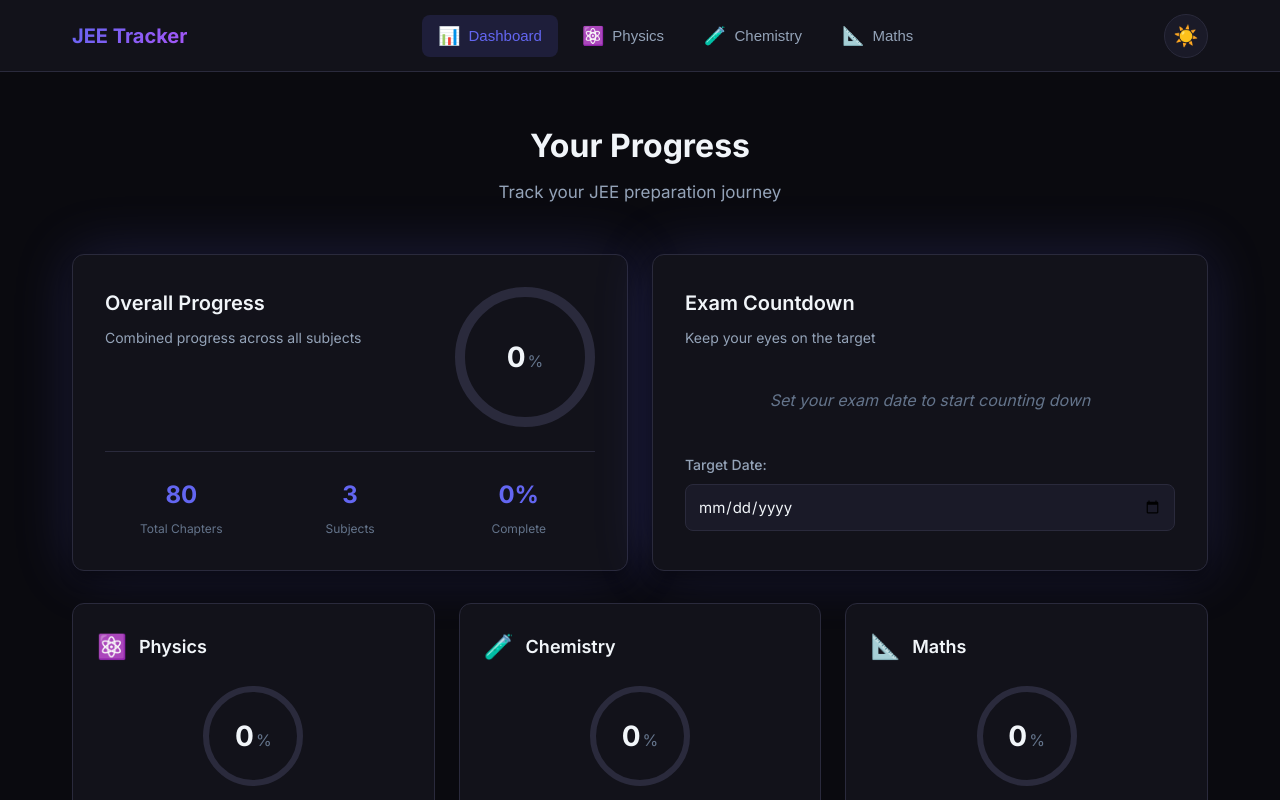
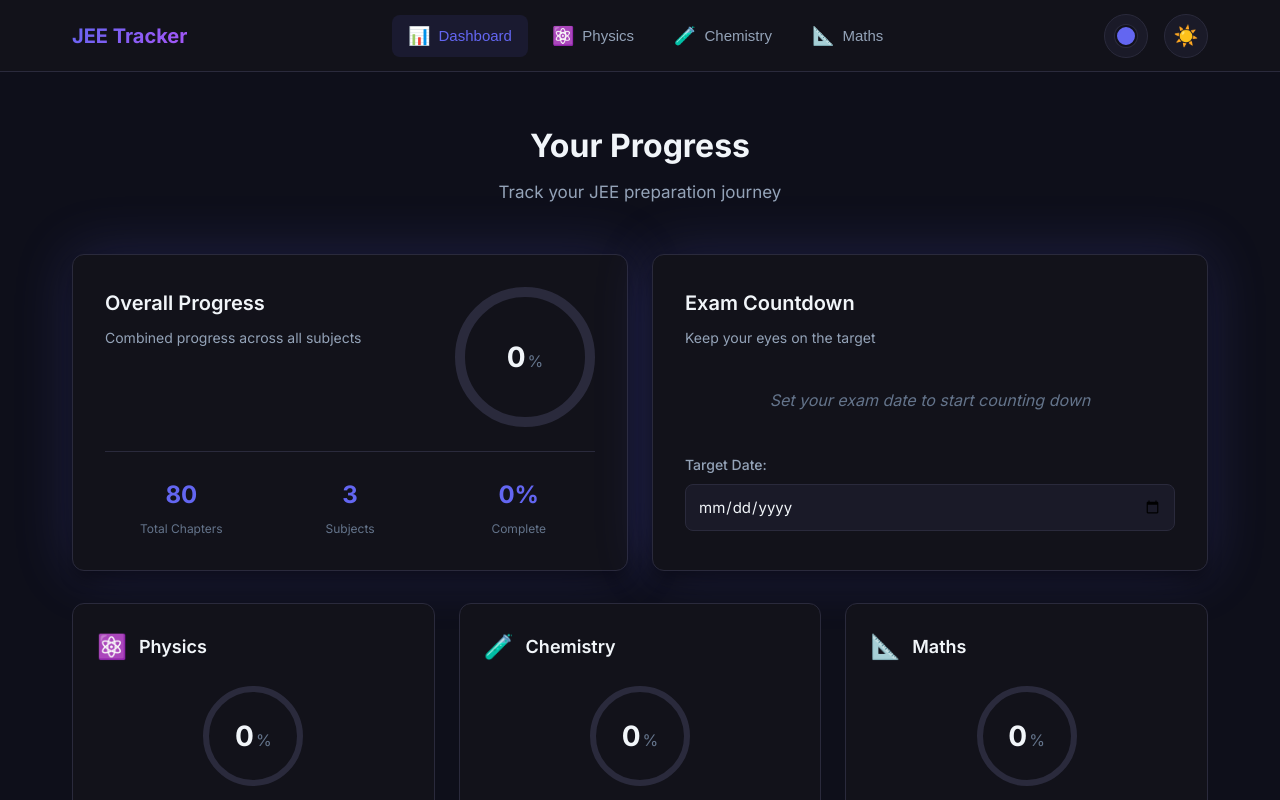
Before and after one commit to Namankatiyar/pcm-tracker, a React (Vite) app: page / in a window 1280 px wide. Shown: the top 800 px of the page. Built offline with nearby package versions, Linux system fonts and the light colour scheme.

Commit message:
adding accent colour functionality

```diff
--- a/src/App.css
+++ b/src/App.css
@@ -1,7 +1,9 @@
 /* ===== Design System ===== */
 :root {
   /* Colors - Light Theme */
-  --bg-primary: #f8fafc;
+  --bg-base: #f8fafc;
+  --accent: #6366f1; /* Default accent */
+  --bg-primary: color-mix(in srgb, var(--accent), var(--bg-base) 96%); /* Slight tint */
   --bg-secondary: #ffffff;
   --bg-tertiary: #f1f5f9;
   --text-primary: #0f172a;
@@ -11,7 +13,6 @@
   --border-hover: #cbd5e1;
 
   /* Accent & Brand */
-  --accent: #6366f1;
   --accent-hover: #4f46e5;
   --accent-light: rgba(99, 102, 241, 0.1);
 
@@ -33,7 +34,7 @@
   --shadow-sm: 0 1px 2px rgba(0, 0, 0, 0.04);
   --shadow-md: 0 4px 6px -1px rgba(0, 0, 0, 0.05), 0 2px 4px -1px rgba(0, 0, 0, 0.03);
   --shadow-lg: 0 10px 15px -3px rgba(0, 0, 0, 0.05), 0 4px 6px -2px rgba(0, 0, 0, 0.03);
-  --shadow-glow: 0 0 40px rgba(99, 102, 241, 0.15);
+  --shadow-glow: 0 0 40px color-mix(in srgb, var(--accent), transparent 85%);
 
   /* Transitions */
   --transition-fast: 150ms ease;
@@ -48,7 +49,8 @@
 }
 
 [data-theme="dark"] {
-  --bg-primary: #0a0a0f;
+  --bg-base: #0a0a0f;
+  --bg-primary: color-mix(in srgb, var(--accent), var(--bg-base) 95%); /* Slightly stronger tint in dark mode */
   --bg-secondary: #12121a;
   --bg-tertiary: #1a1a28;
   --text-primary: #f1f5f9;
@@ -66,7 +68,7 @@
   --shadow-sm: 0 1px 2px rgba(0, 0, 0, 0.2);
   --shadow-md: 0 4px 6px -1px rgba(0, 0, 0, 0.3);
   --shadow-lg: 0 10px 15px -3px rgba(0, 0, 0, 0.4);
-  --shadow-glow: 0 0 60px rgba(99, 102, 241, 0.2);
+  --shadow-glow: 0 0 60px color-mix(in srgb, var(--accent), transparent 80%);
 }
 
 /* ===== Reset & Base ===== */
@@ -183,6 +185,99 @@ body {
 
 .nav-icon {
   font-size: 1.125rem;
+}
+
+.header-actions {
+  display: flex;
+  align-items: center;
+  gap: 1rem;
+}
+
+.color-picker-container {
+  position: relative;
+}
+
+.color-picker-toggle {
+  width: 44px;
+  height: 44px;
+  border: 1px solid var(--border);
+  background: var(--bg-tertiary);
+  border-radius: 50%;
+  cursor: pointer;
+  display: flex;
+  align-items: center;
+  justify-content: center;
+  transition: all var(--transition-fast);
+}
+
+.color-picker-toggle:hover {
+  border-color: var(--border-hover);
+  transform: scale(1.05);
+}
+
+.current-color-indicator {
+  width: 22px;
+  height: 22px;
+  border-radius: 50%;
+  border: 2px solid var(--bg-secondary);
+  box-shadow: 0 0 0 1px var(--border);
+}
+
+.color-picker-backdrop {
+  position: fixed;
+  top: 0;
+  left: 0;
+  right: 0;
+  bottom: 0;
+  z-index: 101;
+  background: transparent;
+}
+
+.color-picker-popup {
+  position: absolute;
+  top: 120%;
+  right: 0;
+  background: var(--bg-secondary);
+  border: 1px solid var(--border);
+  border-radius: var(--border-radius);
+  padding: 1rem;
+  box-shadow: var(--shadow-lg);
+  z-index: 102;
+  width: 220px;
+  animation: fadeIn 0.2s ease;
+}
+
+@keyframes fadeIn {
+  from { opacity: 0; transform: translateY(-5px); }
+  to { opacity: 1; transform: translateY(0); }
+}
+
+.color-grid {
+  display: grid;
+  grid-template-columns: repeat(4, 1fr);
+  gap: 0.75rem;
+}
+
+.color-option {
+  width: 32px;
+  height: 32px;
+  border-radius: 50%;
+  border: 2px solid transparent;
+  cursor: pointer;
+  transition: transform var(--transition-fast);
+  box-shadow: var(--shadow-sm);
+}
+
+.color-option:hover {
+  transform: scale(1.15);
+  box-shadow: var(--shadow-md);
+  z-index: 1;
+}
+
+.color-option.selected {
+  border-color: var(--text-primary);
+  transform: scale(1.1);
+  box-shadow: 0 0 0 2px var(--bg-secondary), 0 0 0 4px var(--accent);
 }
 
 .theme-toggle {
--- a/src/App.tsx
+++ b/src/App.tsx
@@ -19,6 +19,7 @@ function App() {
     const [theme, setTheme] = useLocalStorage<'light' | 'dark'>('jee-tracker-theme', 'dark');
     const [currentView, setCurrentView] = useLocalStorage<View>('jee-tracker-view', 'dashboard');
     const [progress, setProgress] = useLocalStorage<AppProgress>('jee-tracker-progress', initialProgress);
+    const [accentColor, setAccentColor] = useLocalStorage<string>('jee-tracker-accent', '#6366f1');
 
     const [subjectData, setSubjectData] = useState<Record<Subject, SubjectData | null>>({
         physics: null,
@@ -46,6 +47,18 @@ function App() {
     useEffect(() => {
         document.documentElement.setAttribute('data-theme', theme);
     }, [theme]);
+
+    // Apply accent color
+    useEffect(() => {
+        document.documentElement.style.setProperty('--accent', accentColor);
+        // Simple approximation for light variant: use the color with opacity
+        // We can't easily convert hex to rgba here without a helper, but we can use color-mix if supported
+        // or just rely on opacity in CSS if it was using variables.
+        // Current CSS uses rgba(99, 102, 241, 0.1).
+        // Let's try to set --accent-light using color-mix which is widely supported now
+        document.documentElement.style.setProperty('--accent-light', `color-mix(in srgb, ${accentColor}, transparent 90%)`);
+        document.documentElement.style.setProperty('--accent-hover', `color-mix(in srgb, ${accentColor}, black 10%)`);
+    }, [accentColor]);
 
     const { physicsProgress, chemistryProgress, mathsProgress, overallProgress, calculateSubjectProgress } = useProgress(progress, subjectData);
 
@@ -126,6 +139,8 @@ function App() {
                 onNavigate={setCurrentView}
                 theme={theme}
                 onThemeToggle={handleThemeToggle}
+                accentColor={accentColor}
+                onAccentChange={setAccentColor}
             />
             <main className="main-content">
                 {renderContent()}
--- a/src/components/ChapterRow.tsx
+++ b/src/components/ChapterRow.tsx
@@ -28,7 +28,8 @@ export function ChapterRow({
     useEffect(() => {
         const prevCompleted = prevCompletedRef.current;
         if (isFullyCompleted && prevCompleted < materialNames.length && prevCompleted > 0) {
-            triggerConfetti();
+            const accentColor = getComputedStyle(document.documentElement).getPropertyValue('--accent').trim() || '#6366f1';
+            triggerConfetti(accentColor);
         }
         prevCompletedRef.current = completedCount;
     }, [completedCount, isFullyCompleted, materialNames.length]);
--- a/src/components/Dashboard.tsx
+++ b/src/components/Dashboard.tsx
@@ -22,9 +22,9 @@ export function Dashboard({
     const [examDate, setExamDate] = useLocalStorage<string>('jee-exam-date', '');
 
     const subjects: { key: Subject; label: string; icon: string; progress: number; color: string }[] = [
-        { key: 'physics', label: 'Physics', icon: '⚛️', progress: physicsProgress, color: '#6366f1' },
-        { key: 'chemistry', label: 'Chemistry', icon: '🧪', progress: chemistryProgress, color: '#10b981' },
-        { key: 'maths', label: 'Maths', icon: '📐', progress: mathsProgress, color: '#f59e0b' },
+        { key: 'physics', label: 'Physics', icon: '⚛️', progress: physicsProgress, color: 'var(--accent)' },
+        { key: 'chemistry', label: 'Chemistry', icon: '🧪', progress: chemistryProgress, color: 'var(--accent)' },
+        { key: 'maths', label: 'Maths', icon: '📐', progress: mathsProgress, color: 'var(--accent)' },
     ];
 
     const getChapterStats = (subject: Subject) => {
--- a/src/components/Header.tsx
+++ b/src/components/Header.tsx
@@ -1,3 +1,4 @@
+import { useState } from 'react';
 import { Subject } from '../types';
 
 interface HeaderProps {
@@ -5,9 +6,28 @@ interface HeaderProps {
     onNavigate: (view: 'dashboard' | Subject) => void;
     theme: 'light' | 'dark';
     onThemeToggle: () => void;
+    accentColor: string;
+    onAccentChange: (color: string) => void;
 }
 
-export function Header({ currentView, onNavigate, theme, onThemeToggle }: HeaderProps) {
+const ACCENT_COLORS = [
+    { name: 'Indigo', value: '#6366f1' },
+    { name: 'Emerald', value: '#10b981' },
+    { name: 'Amber', value: '#f59e0b' },
+    { name: 'Rose', value: '#e11d48' },
+    { name: 'Violet', value: '#8b5cf6' },
+    { name: 'Cyan', value: '#06b6d4' },
+    { name: 'Orange', value: '#f97316' },
+    { name: 'Teal', value: '#14b8a6' },
+    { name: 'Pink', value: '#ec4899' },
+    { name: 'Lime', value: '#84cc16' },
+    { name: 'Fuchsia', value: '#d946ef' },
+    { name: 'Sky', value: '#0ea5e9' },
+];
+
+export function Header({ currentView, onNavigate, theme, onThemeToggle, accentColor, onAccentChange }: HeaderProps) {
+    const [isColorPickerOpen, setIsColorPickerOpen] = useState(false);
+
     const navItems: { key: 'dashboard' | Subject; label: string; icon: string }[] = [
         { key: 'dashboard', label: 'Dashboard', icon: '📊' },
         { key: 'physics', label: 'Physics', icon: '⚛️' },
@@ -19,7 +39,6 @@ export function Header({ currentView, onNavigate, theme, onThemeToggle }: Header
         <header className="header">
             <div className="header-content">
                 <div className="logo">
-
                     <span className="logo-text">JEE Tracker</span>
                 </div>
 
@@ -36,6 +55,41 @@ export function Header({ currentView, onNavigate, theme, onThemeToggle }: Header
                     ))}
                 </nav>
 
+                <div className="header-actions">
+                    <div className="color-picker-container">
+                        <button
+                            className="color-picker-toggle"
+                            onClick={() => setIsColorPickerOpen(!isColorPickerOpen)}
+                            aria-label="Change accent color"
+                            title="Change accent color"
+                        >
+                            <div className="current-color-indicator" style={{ backgroundColor: accentColor }}></div>
+                        </button>
+
+                        {isColorPickerOpen && (
+                            <>
+                                <div className="color-picker-backdrop" onClick={() => setIsColorPickerOpen(false)}></div>
+                                <div className="color-picker-popup">
+                                    <div className="color-grid">
+                                        {ACCENT_COLORS.map((color) => (
+                                            <button
+                                                key={color.value}
+                                                className={`color-option ${accentColor === color.value ? 'selected' : ''}`}
+                                                style={{ backgroundColor: color.value }}
+                                                onClick={() => {
+                                                    onAccentChange(color.value);
+                                                    setIsColorPickerOpen(false);
+                                                }}
+                                                title={color.name}
+                                                aria-label={`Select ${color.name}`}
+                                            />
+                                        ))}
+                                    </div>
+                                </div>
+                            </>
+                        )}
+                    </div>
+
                     <button
                         className="theme-toggle"
                         onClick={onThemeToggle}
@@ -44,6 +98,7 @@ export function Header({ currentView, onNavigate, theme, onThemeToggle }: Header
                         {theme === 'light' ? '🌙' : '☀️'}
                     </button>
                 </div>
+            </div>
         </header>
     );
 }
--- a/src/utils/confetti.ts
+++ b/src/utils/confetti.ts
@@ -1,10 +1,11 @@
 import confetti from 'canvas-confetti';
 
-export function triggerConfetti() {
+export function triggerConfetti(accentColor: string = '#6366f1') {
     const duration = 2000;
     const end = Date.now() + duration;
 
-    const colors = ['#6366f1', '#8b5cf6', '#a855f7', '#22c55e', '#eab308'];
+    // Use the accent color along with some festive defaults
+    const colors = [accentColor, '#ffffff', '#FFD700'];
 
     (function frame() {
         confetti({
```
Lines whose indentation alone changed are shown as unchanged.
